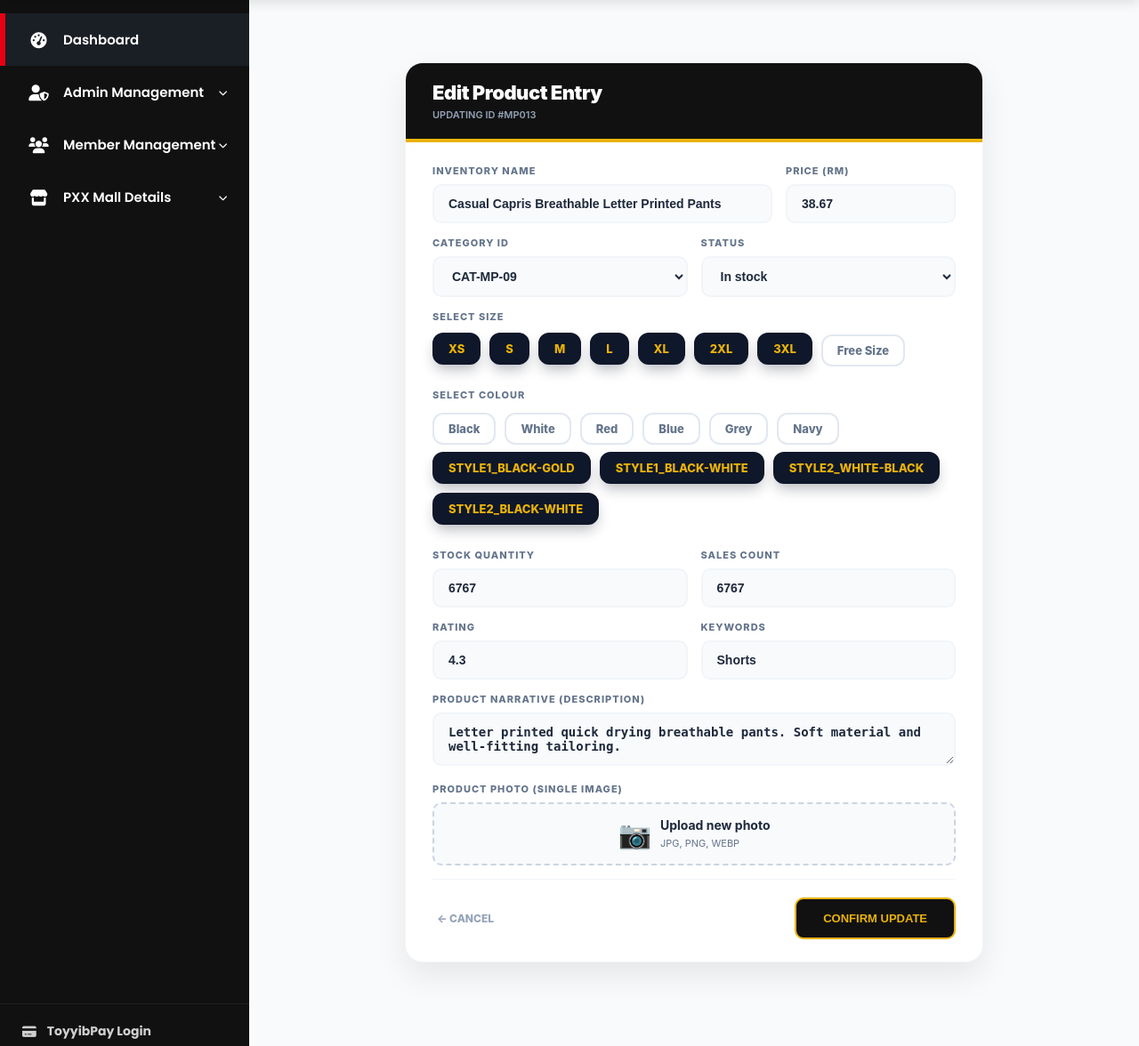
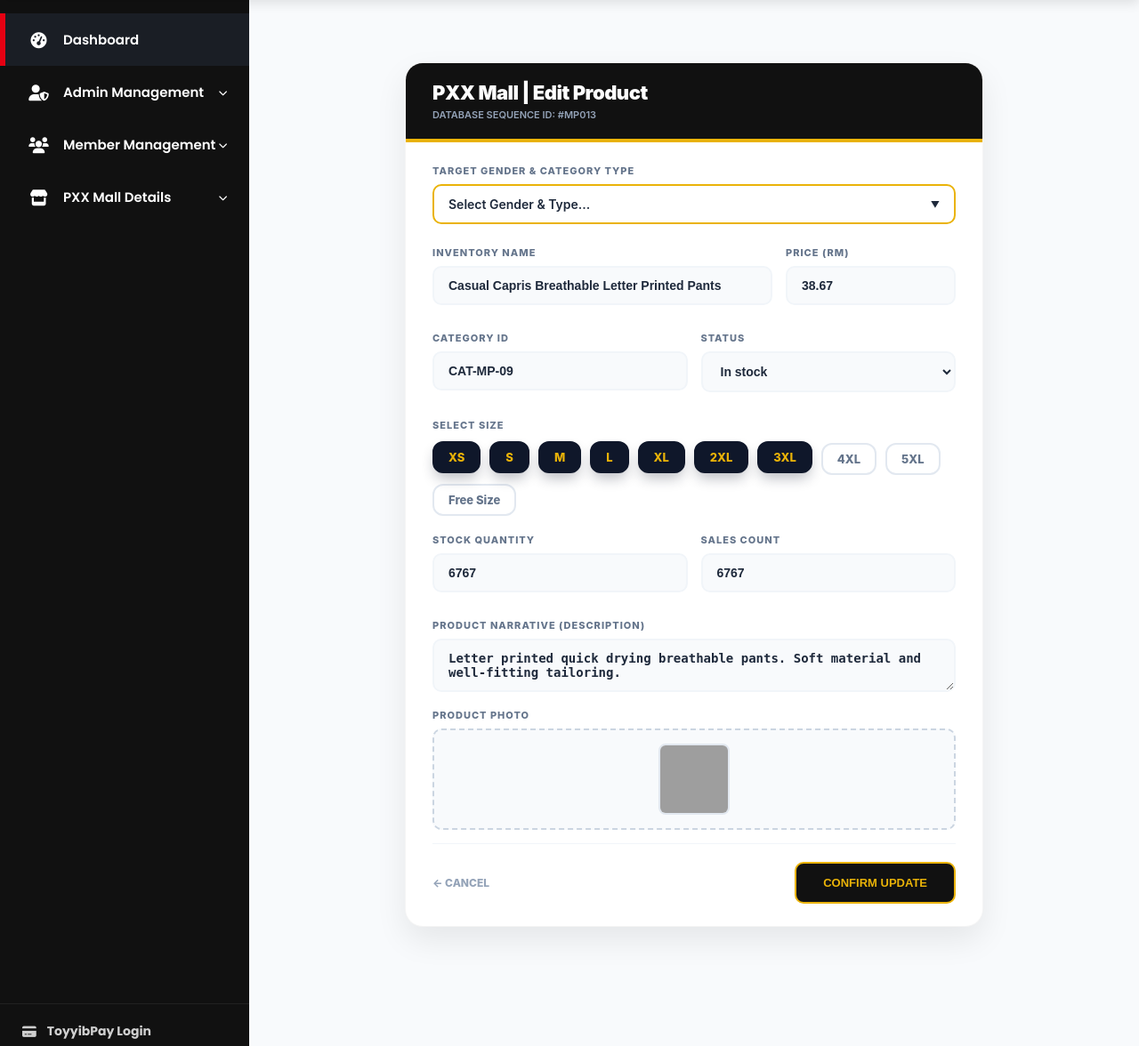
Before and after one commit to LLZ17/Online-Shopping-Plateform, a PHP site: page /admin/admin_product_edit.php?id=MP013 in a window 1280 px wide. Shown: the part 85-1261 px from the top of the page at 89% size. Run offline with PHP 8.4, Linux system fonts and the light colour scheme; a user stored in the database is signed in; data comes from the database, SQL or seed files in the repository; grey boxes are pictures that could not be loaded.

Commit message:
admin product adit

```diff
--- a/admin/admin_product_edit.php
+++ b/admin/admin_product_edit.php
@@ -1,15 +1,16 @@
 <?php
-// TEE DE YONG's Part: Edit Product (Premium UI Tag-Select Edition)
+// TEE DE_YONG's Part: Edit Product (Strictly Matched to Database & Premium UI)
 ini_set('display_errors', 1);
 error_reporting(E_ALL);
 
 require_once __DIR__ . '/../includes/db.php';
 
-$id = $_GET['id'] ?? '';
+$id = $_GET['id'] ?? ''; // 接收如 MP013 的字符串 ID
 if (!$id) {
     die("<script>alert('⚠️ No product ID provided!'); window.location.href='product_crud.php';</script>");
 }
 
+// 跟着你的数据库查询
 $stmt = $pdo->prepare("SELECT * FROM products WHERE product_id = ?");
 $stmt->execute([$id]);
 $product = $stmt->fetch();
@@ -22,20 +23,18 @@ if ($_SERVER['REQUEST_METHOD'] === 'POST') {
     $name = $_POST['name'] ?? '';
     $price = $_POST['price'] ?? 0;
     $description = $_POST['description'] ?? '';
-
     $category_id = $_POST['category_id'] ?? '';
     $keywords = $_POST['keywords'] ?? '';
-
-    // 💡 接收隐藏的 input 传来的逗号分隔字符串
     $size = $_POST['size'] ?? '';
     $colour = $_POST['colour'] ?? '';
-
     $rating = $_POST['rating'] ?? '';
     $stock = $_POST['stock'] ?? 0;
     $sales_count = $_POST['sales_count'] ?? 0;
     $status = $_POST['status'] ?? 'In stock';
+    $product_type = $_POST['product_type'] ?? '';
 
-    $final_image_path = $product['image_path'] ?? '';
+    // 跟着你的数据库：图片字段是 product_image
+    $final_image_path = $product['product_image'] ?? '';
 
     try {
         $pdo->beginTransaction();
@@ -46,19 +45,22 @@ if ($_SERVER['REQUEST_METHOD'] === 'POST') {
 
             $tmp_name = $_FILES['photo']['tmp_name'];
             $file_extension = pathinfo($_FILES['photo']['name'], PATHINFO_EXTENSION);
+
+            // 保持你数据库中的格式: ID/文件名
             $new_filename = $id . '_' . time() . '.' . $file_extension;
             $target_file = $upload_dir . $new_filename;
 
             if (move_uploaded_file($tmp_name, $target_file)) {
-                $final_image_path = 'uploads/products/' . $new_filename;
+                $final_image_path = $id . '/' . $new_filename;
             }
         }
 
-        $updateStmt = $pdo->prepare("UPDATE products SET name = ?, price = ?, description = ?, image_path = ?, category_id = ?, keywords = ?, size = ?, colour = ?, rating = ?, stock = ?, sales_count = ?, status = ? WHERE product_id = ?");
-        $updateStmt->execute([$name, $price, $description, $final_image_path, $category_id, $keywords, $size, $colour, $rating, $stock, $sales_count, $status, $id]);
+        // 严格跟着你的数据库字段进行更新
+        $updateStmt = $pdo->prepare("UPDATE products SET name = ?, price = ?, description = ?, product_image = ?, category_id = ?, keywords = ?, size = ?, colour = ?, rating = ?, stock = ?, sales_count = ?, status = ?, product_type = ? WHERE product_id = ?");
+        $updateStmt->execute([$name, $price, $description, $final_image_path, $category_id, $keywords, $size, $colour, $rating, $stock, $sales_count, $status, $product_type, $id]);
 
         $pdo->commit();
-        echo "<script>alert('✨ Product updated successfully!'); window.location.href='product_crud.php';</script>";
+        echo "<script>alert('✨ Product [$id] updated successfully!'); window.location.href='product_crud.php';</script>";
         exit;
 
     } catch (Exception $e) {
@@ -73,7 +75,7 @@ if (file_exists($admin_head)) { include $admin_head; }
 
 <style>
     .page-title-box { display: none !important; }
-    html, body { background: #f8fafc !important; overflow: hidden !important; }
+    html, body { background: #f8fafc !important; }
 
     .scroll-wrapper { height: 100vh; overflow-y: auto; padding-bottom: 150px; box-sizing: border-box; }
 
@@ -87,73 +89,74 @@ if (file_exists($admin_head)) { include $admin_head; }
     .grid-row { display: grid; grid-template-columns: 1fr 1fr; gap: 15px; margin-bottom: 15px; }
     .grid-row-large { display: grid; grid-template-columns: 2fr 1fr; gap: 15px; margin-bottom: 15px; }
     .form-group { margin-bottom: 15px; }
-    .grid-row .form-group, .grid-row-large .form-group { margin-bottom: 0; }
 
     .form-group label { display: block; font-weight: 800; color: #64748b; margin-bottom: 8px; font-size: 11px; text-transform: uppercase; letter-spacing: 1px; }
     .input-style { width: 100%; padding: 12px 16px; border-radius: 10px; border: 2px solid #f1f5f9; font-size: 14px; font-weight: 600; color: #1e293b; background: #f8fafc; transition: all 0.3s ease; box-sizing: border-box; }
     .input-style:focus { border-color: #eab308; background: #fff; outline: none; box-shadow: 0 0 0 3px rgba(234,179,8,0.1); }
-    select.input-style { cursor: pointer; appearance: auto; }
 
-    /* ✨ 超高级美化版 Tag 样式 */
+    /* ✨ 自定义选择器样式 */
+    .custom-select-wrapper { position: relative; cursor: pointer; }
+    .custom-select-trigger { display: flex; align-items: center; justify-content: space-between; border: 2px solid #eab308; background: #fff; }
+    .custom-options {
+        position: absolute; top: 105%; left: 0; right: 0;
+        background: #fff; border: 2px solid #eab308; border-radius: 12px;
+        opacity: 0; visibility: hidden; transform: translateY(-10px);
+        transition: all 0.3s cubic-bezier(0.175, 0.885, 0.32, 1.275); z-index: 1000;
+        box-shadow: 0 20px 40px rgba(0,0,0,0.1); overflow: hidden;
+    }
+    .custom-select-wrapper.open .custom-options { opacity: 1; visibility: visible; transform: translateY(0); }
+    .options-inner { max-height: 350px; overflow-y: auto; padding: 8px; }
+    .option-group-title { font-size: 11px; font-weight: 900; color: #111; background: #fdfaf3; padding: 8px 12px; border-radius: 6px; margin: 8px 0 4px; text-transform: uppercase; }
+    .custom-option { display: flex; align-items: center; gap: 10px; padding: 10px 14px; border-radius: 8px; font-size: 13px; font-weight: 700; color: #64748b; transition: 0.2s; }
+    .custom-option:hover { background: #0f172a; color: #eab308; }
+    .custom-option.selected { background: #fdfaf3; color: #854d0e; }
+
+    /* Tags 样式 */
     .tag-container { display: flex; flex-wrap: wrap; gap: 10px; padding: 5px 0; }
-    .tag-item {
-        padding: 8px 16px;
-        border-radius: 12px; /* 更圆润的果冻感 */
-        font-size: 13px;
-        font-weight: 800;
-        color: #64748b;
-        background: #ffffff;
-        border: 2px solid #e2e8f0;
-        cursor: pointer;
-        transition: all 0.3s cubic-bezier(0.175, 0.885, 0.32, 1.275); /* 贝塞尔曲线，拥有丝滑弹跳感 */
-        user-select: none;
-        display: inline-flex;
-        align-items: center;
-        justify-content: center;
-    }
-
-    /* 悬浮时的微微浮起感 */
-    .tag-item:hover {
-        border-color: #cbd5e1;
-        color: #1e293b;
-        transform: translateY(-2px);
-        box-shadow: 0 4px 10px rgba(0,0,0,0.05);
-    }
-
-    /* 选中的高级黑金状态 */
-    .tag-item.active {
-        background: #0f172a; /* 高级深灰黑 */
-        color: #eab308; /* 主题金黄色 */
-        border-color: #0f172a;
-        transform: translateY(-2px);
-        box-shadow: 0 8px 15px -3px rgba(15, 23, 42, 0.3);
-    }
-
-    /* 点击按下的物理反馈 */
-    .tag-item:active {
-        transform: scale(0.95) translateY(0);
-    }
+    .tag-item { padding: 8px 16px; border-radius: 12px; font-size: 13px; font-weight: 800; color: #64748b; background: #ffffff; border: 2px solid #e2e8f0; cursor: pointer; transition: 0.3s cubic-bezier(0.175, 0.885, 0.32, 1.275); user-select: none; }
+    .tag-item:hover { border-color: #cbd5e1; transform: translateY(-2px); }
+    .tag-item.active { background: #0f172a; color: #eab308; border-color: #0f172a; transform: translateY(-2px); box-shadow: 0 8px 15px -3px rgba(15, 23, 42, 0.3); }
 
     .file-upload-box { border: 2px dashed #cbd5e1; padding: 15px; text-align: center; border-radius: 10px; background: #f8fafc; transition: 0.3s; cursor: pointer; display: flex; align-items: center; justify-content: center; gap: 15px; }
-    .file-upload-box:hover { border-color: #eab308; background: #fff; }
     .current-photo { width: 80px; height: 80px; border-radius: 8px; border: 2px solid #e2e8f0; object-fit: cover; }
-    .no-photo-icon { font-size: 30px; color: #cbd5e1; }
 
     .btn-row { display: flex; justify-content: space-between; align-items: center; margin-top: 15px; padding-top: 20px; border-top: 1px solid #f1f5f9; }
-    .btn-submit { background: #111; color: #eab308; padding: 14px 30px; border: 2px solid #eab308; border-radius: 10px; font-size: 13px; font-weight: 900; cursor: pointer; transition: all 0.3s ease; }
-    .btn-submit:hover { background: #eab308; color: #111; transform: translateY(-2px); box-shadow: 0 10px 20px rgba(234,179,8,0.2); }
-    .btn-back { color: #94a3b8; text-decoration: none; font-size: 12px; font-weight: 800; padding-left: 5px; transition: 0.3s; }
-    .btn-back:hover { color: #1e293b; }
+    .btn-submit { background: #111; color: #eab308; padding: 14px 30px; border: 2px solid #eab308; border-radius: 10px; font-size: 13px; font-weight: 900; cursor: pointer; transition: 0.3s; }
+    .btn-submit:hover { background: #eab308; color: #111; transform: translateY(-2px); }
+    .btn-back { color: #94a3b8; text-decoration: none; font-size: 12px; font-weight: 800; }
 </style>
 
 <div id="edit-wrapper" class="scroll-wrapper" style="display:none;">
     <div id="edit-product-app" class="premium-form-card">
         <div class="form-header">
-            <h2>Edit Product Entry</h2>
-            <p>UPDATING ID #<?= htmlspecialchars($id) ?></p>
+            <h2>PXX Mall | Edit Product</h2>
+            <p>DATABASE SEQUENCE ID: #<?= htmlspecialchars($id) ?></p>
         </div>
         <div class="form-body">
             <form method="POST" action="" enctype="multipart/form-data" id="productForm">
+
+                <div class="form-group" style="margin-bottom: 25px;">
+                    <label>Target Gender & Category Type</label>
+                    <div class="custom-select-wrapper" id="type-select-wrapper">
+                        <div class="custom-select-trigger input-style">
+                            <span class="trigger-text">Select Gender & Type...</span>
+                            <span style="font-size: 10px;">▼</span>
+                        </div>
+                        <div class="custom-options">
+                            <div class="options-inner">
+                                <div class="option-group-title">Men's Section</div>
+                                <div class="custom-option" data-value="MS">Men - Shirt (MS)</div>
+                                <div class="custom-option" data-value="MP">Men - Pants (MP)</div>
+                                <div class="custom-option" data-value="MO">Men - Others (MO)</div>
+                                <div class="option-group-title">Women's Section</div>
+                                <div class="custom-option" data-value="WS">Women - Shirt (WS)</div>
+                                <div class="custom-option" data-value="WP">Women - Pants and Skirt (WP)</div>
+                                <div class="custom-option" data-value="WO">Women - Others (WO)</div>
+                            </div>
+                        </div>
+                    </div>
+                    <input type="hidden" name="product_type" id="hidden-product-type" value="<?= htmlspecialchars($product['product_type'] ?? '') ?>">
+                </div>
 
                 <div class="grid-row-large">
                     <div class="form-group">
@@ -169,64 +172,28 @@ if (file_exists($admin_head)) { include $admin_head; }
                 <div class="grid-row">
                     <div class="form-group">
                         <label>Category ID</label>
-                        <select name="category_id" class="input-style">
-                            <option value="">-- Select Category --</option>
-                            <option value="Man" <?= ($product['category_id'] ?? '') === 'Man' ? 'selected' : '' ?>>Man</option>
-                            <option value="Women" <?= ($product['category_id'] ?? '') === 'Women' ? 'selected' : '' ?>>Women</option>
-                            <option value="CAT-MP-09" <?= ($product['category_id'] ?? '') === 'CAT-MP-09' ? 'selected' : '' ?>>CAT-MP-09</option>
-                            <option value="CAT-WP-14" <?= ($product['category_id'] ?? '') === 'CAT-WP-14' ? 'selected' : '' ?>>CAT-WP-14</option>
-
-                            <?php
-                                $existingCat = $product['category_id'] ?? '';
-                                if(!empty($existingCat) && !in_array($existingCat, ['Man', 'Women', 'CAT-MP-09', 'CAT-WP-14'])):
-                            ?>
-                                <option value="<?= htmlspecialchars($existingCat) ?>" selected><?= htmlspecialchars($existingCat) ?></option>
-                            <?php endif; ?>
-                        </select>
+                        <input type="text" name="category_id" class="input-style" value="<?= htmlspecialchars($product['category_id'] ?? '') ?>">
                     </div>
-
                     <div class="form-group">
                         <label>Status</label>
                         <select name="status" class="input-style">
                             <option value="In stock" <?= ($product['status'] ?? '') == 'In stock' ? 'selected' : '' ?>>In stock</option>
-                            <option value="Low in stock" <?= ($product['status'] ?? '') == 'Low in stock' ? 'selected' : '' ?>>Low in stock</option>
                             <option value="Out of stock" <?= ($product['status'] ?? '') == 'Out of stock' ? 'selected' : '' ?>>Out of stock</option>
                         </select>
                     </div>
                 </div>
 
-                <div class="form-group" style="margin-bottom: 20px;">
+                <div class="form-group">
                     <label>Select Size</label>
                     <div class="tag-container" id="size-tags">
                         <?php
                             $savedSizes = array_map('trim', explode(',', $product['size'] ?? ''));
-                            $sizeList = ['XS', 'S', 'M', 'L', 'XL', '2XL', '3XL', 'Free Size'];
-                            foreach ($savedSizes as $s) { if (!empty($s) && !in_array($s, $sizeList)) $sizeList[] = $s; }
-
-                            foreach ($sizeList as $sOption):
-                                $isActive = in_array($sOption, $savedSizes) ? 'active' : '';
+                            foreach (['XS','S','M','L','XL','2XL','3XL','4XL','5XL','Free Size'] as $s):
                         ?>
-                            <div class="tag-item <?= $isActive ?>" data-value="<?= htmlspecialchars($sOption) ?>"><?= htmlspecialchars($sOption) ?></div>
+                            <div class="tag-item <?= in_array($s, $savedSizes) ? 'active' : '' ?>" data-value="<?= $s ?>"><?= $s ?></div>
                         <?php endforeach; ?>
                     </div>
                     <input type="hidden" name="size" id="hidden-size" value="<?= htmlspecialchars($product['size'] ?? '') ?>">
-                </div>
-
-                <div class="form-group" style="margin-bottom: 20px;">
-                    <label>Select Colour</label>
-                    <div class="tag-container" id="colour-tags">
-                        <?php
-                            $savedColours = array_map('trim', explode(',', $product['colour'] ?? ''));
-                            $colourList = ['Black', 'White', 'Red', 'Blue', 'Grey', 'Navy'];
-                            foreach ($savedColours as $c) { if (!empty($c) && !in_array($c, $colourList)) $colourList[] = $c; }
-
-                            foreach ($colourList as $cOption):
-                                $isActive = in_array($cOption, $savedColours) ? 'active' : '';
-                        ?>
-                            <div class="tag-item <?= $isActive ?>" data-value="<?= htmlspecialchars($cOption) ?>"><?= htmlspecialchars($cOption) ?></div>
-                        <?php endforeach; ?>
-                    </div>
-                    <input type="hidden" name="colour" id="hidden-colour" value="<?= htmlspecialchars($product['colour'] ?? '') ?>">
                 </div>
 
                 <div class="grid-row">
@@ -240,40 +207,16 @@ if (file_exists($admin_head)) { include $admin_head; }
                     </div>
                 </div>
 
-                <div class="grid-row">
-                    <div class="form-group">
-                        <label>Rating</label>
-                        <input type="text" name="rating" class="input-style" value="<?= htmlspecialchars($product['rating'] ?? '') ?>" placeholder="e.g. 5.0">
-                    </div>
-                    <div class="form-group">
-                        <label>Keywords</label>
-                        <input type="text" name="keywords" class="input-style" value="<?= htmlspecialchars($product['keywords'] ?? '') ?>" placeholder="e.g. casual, summer">
-                    </div>
-                </div>
-
                 <div class="form-group">
                     <label>Product Narrative (Description)</label>
                     <textarea name="description" class="input-style" rows="2"><?= htmlspecialchars($product['description'] ?? '') ?></textarea>
                 </div>
 
                 <div class="form-group">
-                    <label>Product Photo (Single Image)</label>
+                    <label>Product Photo</label>
                     <div class="file-upload-box" onclick="document.getElementById('photo-input').click();">
-
-                        <img id="image-preview" class="current-photo"
-                             src="<?= !empty($product['image_path']) ? '../' . htmlspecialchars($product['image_path']) : '' ?>"
-                             style="<?= empty($product['image_path']) ? 'display:none;' : '' ?>">
-
-                        <div id="no-photo-placeholder" style="text-align: left; <?= !empty($product['image_path']) ? 'display:none;' : '' ?>">
-                            <div style="display: flex; align-items: center; gap: 10px;">
-                                <div class="no-photo-icon">📷</div>
-                                <div>
-                                    <span style="font-weight: 700; color: #1e293b; display: block; font-size: 14px;">Upload new photo</span>
-                                    <span style="font-size: 11px; color: #64748b;">JPG, PNG, WEBP</span>
-                                </div>
-                            </div>
-                        </div>
-
+                        <img id="image-preview" class="current-photo" src="<?= !empty($product['product_image']) ? '../' . htmlspecialchars($product['product_image']) : '' ?>" style="<?= empty($product['product_image']) ? 'display:none;' : '' ?>">
+                        <div id="no-photo-placeholder" <?= !empty($product['product_image']) ? 'style="display:none;"' : '' ?>>📷 Upload Photo</div>
                         <input type="file" name="photo" id="photo-input" accept="image/*" style="display: none;">
                     </div>
                 </div>
@@ -282,82 +225,83 @@ if (file_exists($admin_head)) { include $admin_head; }
                     <a href="product_crud.php" class="btn-back">← CANCEL</a>
                     <button type="submit" class="btn-submit">CONFIRM UPDATE</button>
                 </div>
-
             </form>
         </div>
     </div>
 </div>
 
 <script>
-    // 💡 处理高级 Tag 点击交互和隐藏域数据更新
-    function setupTags(containerId, hiddenInputId) {
-        const container = document.getElementById(containerId);
-        const hiddenInput = document.getElementById(hiddenInputId);
-
-        container.addEventListener('click', function(e) {
+    // Tag Logic
+    function setupTags(boxId, inputId) {
+        const box = document.getElementById(boxId);
+        const input = document.getElementById(inputId);
+        if(!box) return;
+        box.addEventListener('click', function(e) {
             if (e.target.classList.contains('tag-item')) {
-                // 切换选中状态
                 e.target.classList.toggle('active');
-
-                // 收集所有被选中的 tag
-                let selectedValues = [];
-                container.querySelectorAll('.tag-item.active').forEach(tag => {
-                    selectedValues.push(tag.getAttribute('data-value'));
-                });
-
-                // 用逗号拼接并放入隐藏输入框
-                hiddenInput.value = selectedValues.join(',');
+                let vals = [];
+                box.querySelectorAll('.tag-item.active').forEach(t => vals.push(t.dataset.value));
+                input.value = vals.join(',');
             }
         });
     }
+    setupTags('size-tags', 'hidden-size');
 
-    // 初始化 Size 和 Colour 的 Tags
-    setupTags('size-tags', 'hidden-size');
-    setupTags('colour-tags', 'hidden-colour');
+    // Custom Select Logic
+    const wrapper = document.getElementById('type-select-wrapper');
+    const hiddenType = document.getElementById('hidden-product-type');
+    const triggerText = wrapper.querySelector('.trigger-text');
 
+    if(hiddenType.value) {
+        const opt = wrapper.querySelector(`.custom-option[data-value="${hiddenType.value}"]`);
+        if(opt) {
+            triggerText.innerText = opt.innerText;
+            opt.classList.add('selected');
+        }
+    }
 
-    document.getElementById('photo-input').addEventListener('change', function(e) {
-        const file = e.target.files[0];
-        if (file) {
-            const reader = new FileReader();
-            reader.onload = function(event) {
-                const previewImg = document.getElementById('image-preview');
-                const placeholder = document.getElementById('no-photo-placeholder');
-                previewImg.src = event.target.result;
-                previewImg.style.display = 'block';
-                if(placeholder) placeholder.style.display = 'none';
-            }
-            reader.readAsDataURL(file);
+    wrapper.addEventListener('click', function(e) {
+        const opt = e.target.closest('.custom-option');
+        if (opt) {
+            hiddenType.value = opt.dataset.value;
+            triggerText.innerText = opt.innerText;
+            wrapper.querySelectorAll('.custom-option').forEach(o => o.classList.remove('selected'));
+            opt.classList.add('selected');
+            this.classList.remove('open');
+        } else {
+            this.classList.toggle('open');
         }
     });
 
+    // Image Preview
+    document.getElementById('photo-input').addEventListener('change', function(e) {
+        const reader = new FileReader();
+        reader.onload = function(event) {
+            const img = document.getElementById('image-preview');
+            img.src = event.target.result;
+            img.style.display = 'block';
+            document.getElementById('no-photo-placeholder').style.display = 'none';
+        }
+        reader.readAsDataURL(this.files[0]);
+    });
+
+    // Viewport Loader
     document.addEventListener("DOMContentLoaded", function() {
         const myContent = document.getElementById('edit-wrapper');
-        if (!myContent) return;
         myContent.style.display = 'block';
-
         let viewport = document.querySelector('.admin-content-viewport, .main-content, .content-wrapper, .page-content, main');
         if (!viewport) {
             const allElements = document.body.getElementsByTagName('*');
             for (let el of allElements) {
                 if (el.textContent && el.textContent.includes("Administrative Workspace Ready")) {
-                    viewport = el.parentElement;
-                    break;
+                    viewport = el.parentElement; break;
                 }
             }
         }
-
         if (viewport) {
             viewport.innerHTML = '';
             viewport.appendChild(myContent);
         } else {
-            myContent.style.position = 'fixed';
-            myContent.style.top = '60px';
-            myContent.style.right = '0';
-            myContent.style.width = 'calc(100vw - 250px)';
-            myContent.style.height = 'calc(100vh - 60px)';
-            myContent.style.background = '#f8fafc';
-            myContent.style.zIndex = '9999';
             document.body.appendChild(myContent);
         }
     });
```
